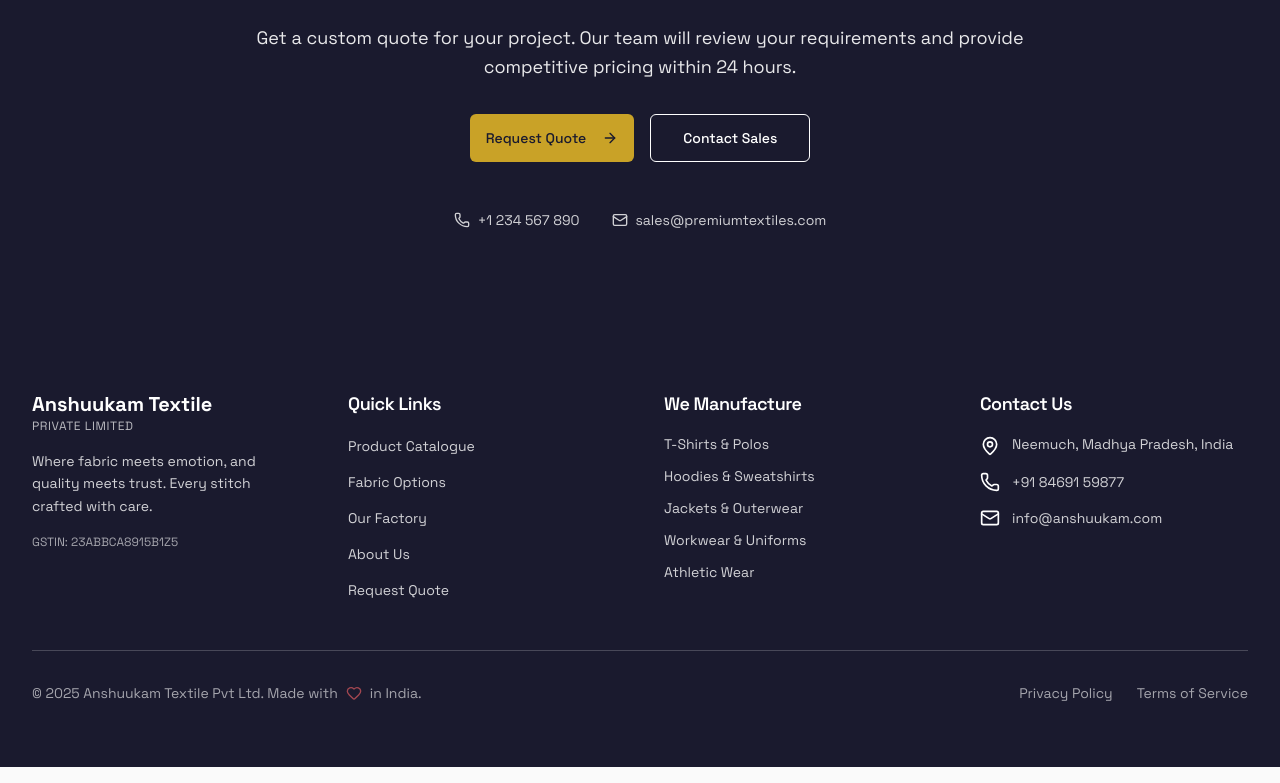
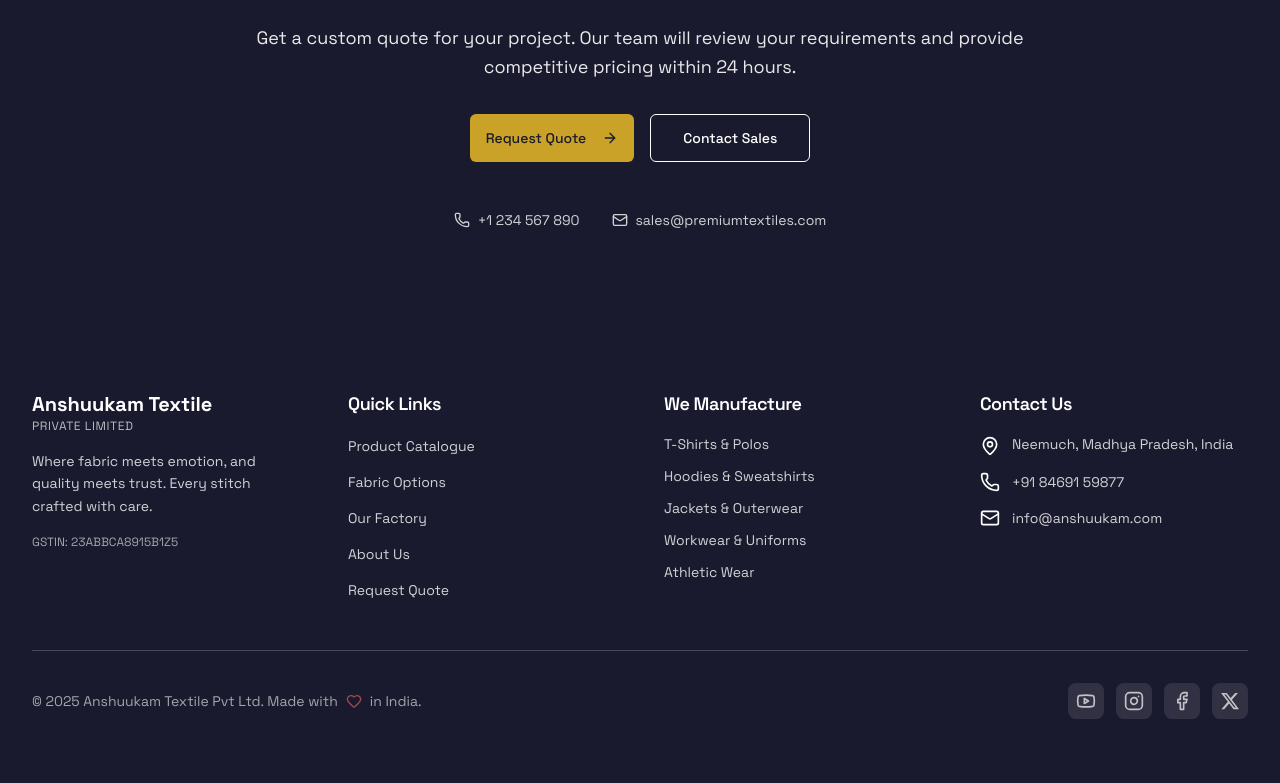
Before and after one commit to AlokMahapatra26/Anshukkam-Textile, a Next.js app: page / in a window 1280 px wide. Shown: the part 1423-2206 px from the top of the page. Built offline with nearby package versions, Linux system fonts and the light colour scheme; no server answers; the database is empty.

Commit message:
social media icon in footer

```diff
--- a/src/components/public/Footer.tsx
+++ b/src/components/public/Footer.tsx
@@ -1,5 +1,5 @@
 import Link from "next/link";
-import { Heart, Mail, Phone, MapPin } from "lucide-react";
+import { Heart, Mail, Phone, MapPin, Youtube, Instagram, Facebook } from "lucide-react";
 
 export function Footer() {
     return (
@@ -86,13 +86,49 @@ export function Footer() {
                         <Heart className="h-4 w-4 mx-1 text-red-400" />
                         in India.
                     </p>
-                    <div className="flex gap-6 text-sm opacity-60">
-                        <Link href="/privacy" className="hover:opacity-100 transition-opacity">
-                            Privacy Policy
-                        </Link>
-                        <Link href="/terms" className="hover:opacity-100 transition-opacity">
-                            Terms of Service
-                        </Link>
+                    <div className="flex items-center gap-3">
+                        <a
+                            href="https://youtube.com"
+                            target="_blank"
+                            rel="noopener noreferrer"
+                            className="p-2 rounded-lg bg-primary-foreground/10 hover:bg-primary-foreground/20 transition-all duration-300 hover:scale-110 group"
+                            aria-label="YouTube"
+                        >
+                            <Youtube className="h-5 w-5 opacity-70 group-hover:opacity-100 transition-opacity" />
+                        </a>
+                        <a
+                            href="https://instagram.com"
+                            target="_blank"
+                            rel="noopener noreferrer"
+                            className="p-2 rounded-lg bg-primary-foreground/10 hover:bg-primary-foreground/20 transition-all duration-300 hover:scale-110 group"
+                            aria-label="Instagram"
+                        >
+                            <Instagram className="h-5 w-5 opacity-70 group-hover:opacity-100 transition-opacity" />
+                        </a>
+                        <a
+                            href="https://facebook.com"
+                            target="_blank"
+                            rel="noopener noreferrer"
+                            className="p-2 rounded-lg bg-primary-foreground/10 hover:bg-primary-foreground/20 transition-all duration-300 hover:scale-110 group"
+                            aria-label="Facebook"
+                        >
+                            <Facebook className="h-5 w-5 opacity-70 group-hover:opacity-100 transition-opacity" />
+                        </a>
+                        <a
+                            href="https://x.com"
+                            target="_blank"
+                            rel="noopener noreferrer"
+                            className="p-2 rounded-lg bg-primary-foreground/10 hover:bg-primary-foreground/20 transition-all duration-300 hover:scale-110 group"
+                            aria-label="X (Twitter)"
+                        >
+                            <svg
+                                className="h-5 w-5 opacity-70 group-hover:opacity-100 transition-opacity"
+                                viewBox="0 0 24 24"
+                                fill="currentColor"
+                            >
+                                <path d="M18.244 2.25h3.308l-7.227 8.26 8.502 11.24H16.17l-5.214-6.817L4.99 21.75H1.68l7.73-8.835L1.254 2.25H8.08l4.713 6.231zm-1.161 17.52h1.833L7.084 4.126H5.117z" />
+                            </svg>
+                        </a>
                     </div>
                 </div>
             </div>
```
